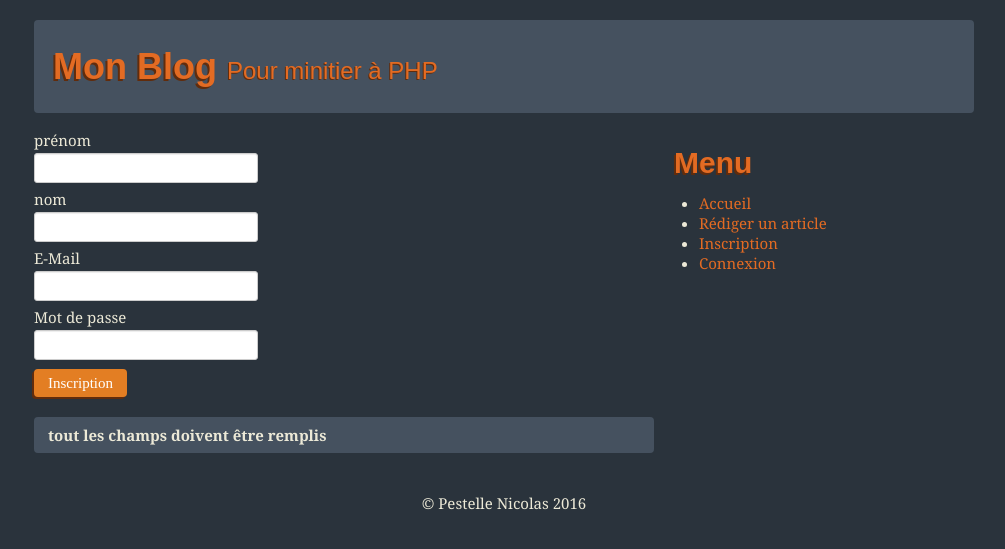
After one commit to NicolasPestelle/blogPhp, a PHP site: page /inscription.php in a window 1280 px wide. The commit adds this page. Shown: the top 549 px of the page, without its empty margins (136-1141 px from the left). Run offline with PHP 8.4, Linux system fonts and the light colour scheme.

Commit message:
ajout de l'inscription

```diff
--- a/connexion.php
+++ b/connexion.php
@@ -3,6 +3,7 @@
 	include('includes/header.inc.php');
 	include('includes/verif_util.inc.php');
 
+	// si la personne n'est pas connecté alors on affiche le formulaire
 	if($connect == false){
 		echo '<form action="connexion.php" method="post">
 			<div class="clearfix">
@@ -16,7 +17,7 @@
 			<input class="btn btn-primary" id="connexion" type="submit" value="Connecter">
 		</form>';
 
-
+		//vérification + création du cookie
 		if(isset($_POST['email'])){
 			$email = mysql_real_escape_string($_POST['email']);
 			$mdp = mysql_real_escape_string(md5($_POST['mdp']));
--- a/includes/footer.inc.php
+++ b/includes/footer.inc.php
@@ -6,6 +6,8 @@
             <ul>
 				<li><a href="index.php">Accueil</a></li>
 				<li><a href="article.php">Rédiger un article</a></li>
+				<li><a href="inscription.php">Inscription</a></li>
+				<li><a href="connexion.php">Connexion</a></li>
 			</ul>
 
           </nav>';
--- /dev/null
+++ b/inscription.php
@@ -0,0 +1,42 @@
+<?php
+	include('includes/connexion.inc.php');
+	include('includes/header.inc.php');
+	include('includes/verif_util.inc.php');
+
+	//formulaire de l'inscription
+	echo '<form action="inscription.php" method="post">
+			<div class="clearfix">
+				<label for="prenom">prénom</label>
+				<input type="text" name="prenom" id="prenom">
+			</div>
+			<div class="clearfix">
+				<label for="nom">nom</label>
+				<input type="text" name="nom" id="nom">
+			</div>
+			<div class="clearfix">
+				<label for="email">E-Mail</label>
+				<input type="email" name="email" id="email">
+			</div>
+			<div class="clearfix">
+				<label for="password">Mot de passe</label>
+				<input type="password" id="password" name="mdp">
+			</div>
+			<input class="btn btn-primary" id="inscription" type="submit" value="Inscription">
+		</form>';
+
+	//traitement des informations (rajout dans la bdd)
+	if(isset($_POST['email']) && isset($_POST['prenom']) && isset($_POST['nom']) && isset($_POST['mdp']) ){
+			$prenom = mysql_escape_string($_POST['prenom']);
+			$nom = mysql_escape_string($_POST['nom']);
+			$email = mysql_real_escape_string($_POST['email']);
+			$mdp = mysql_real_escape_string(md5($_POST['mdp']));
+
+			mysql_query("INSERT INTO utilisateurs (email, mdp, nom, prenom) VALUES ('$email', '$mdp', '$nom','$prenom');");
+
+	}else{
+		echo '<div class="alert alert-warning">
+						<strong>tout les champs doivent être remplis</strong>
+					</div>';
+	}
+	include('includes/footer.inc.php');
+?>
```
